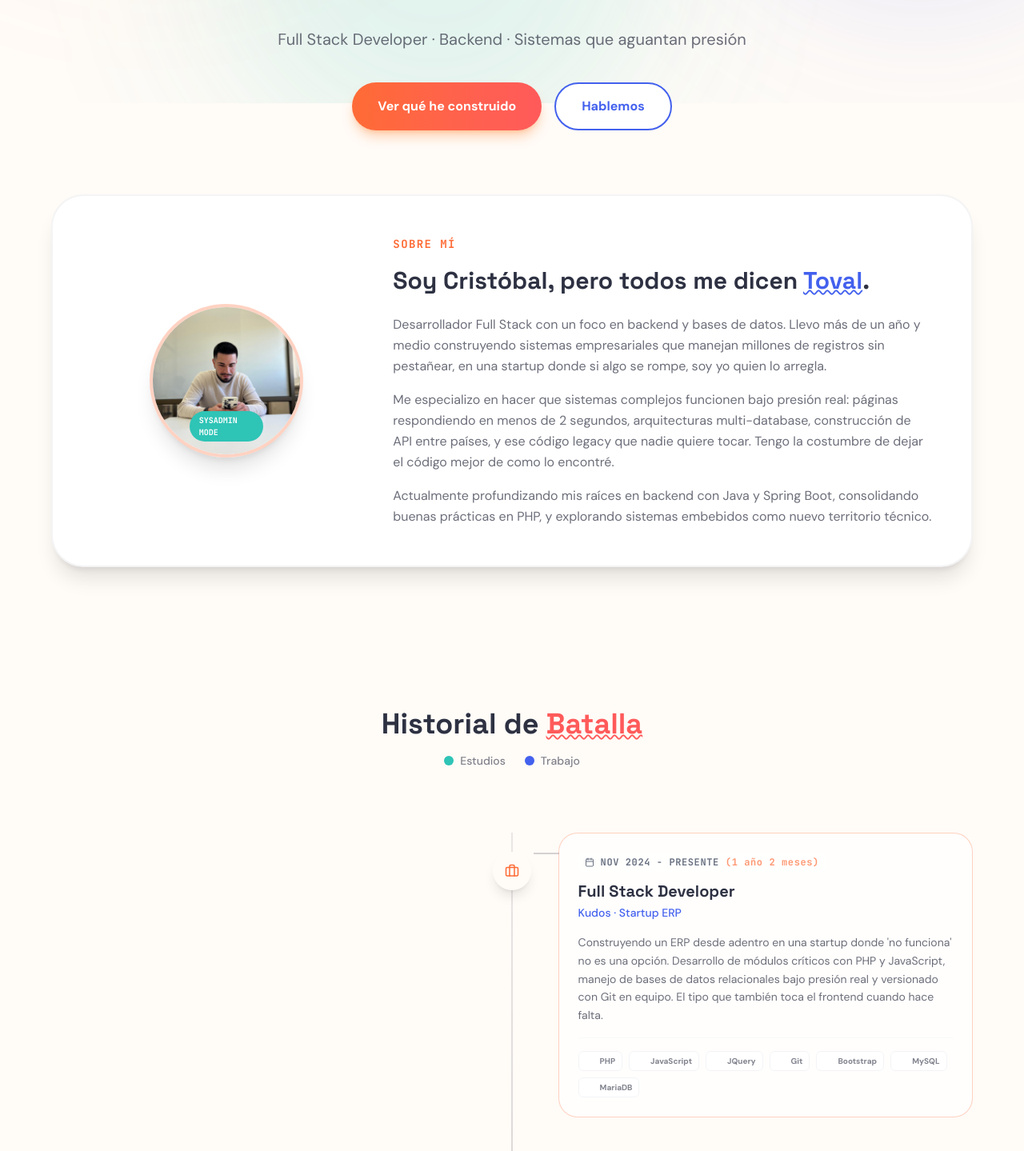
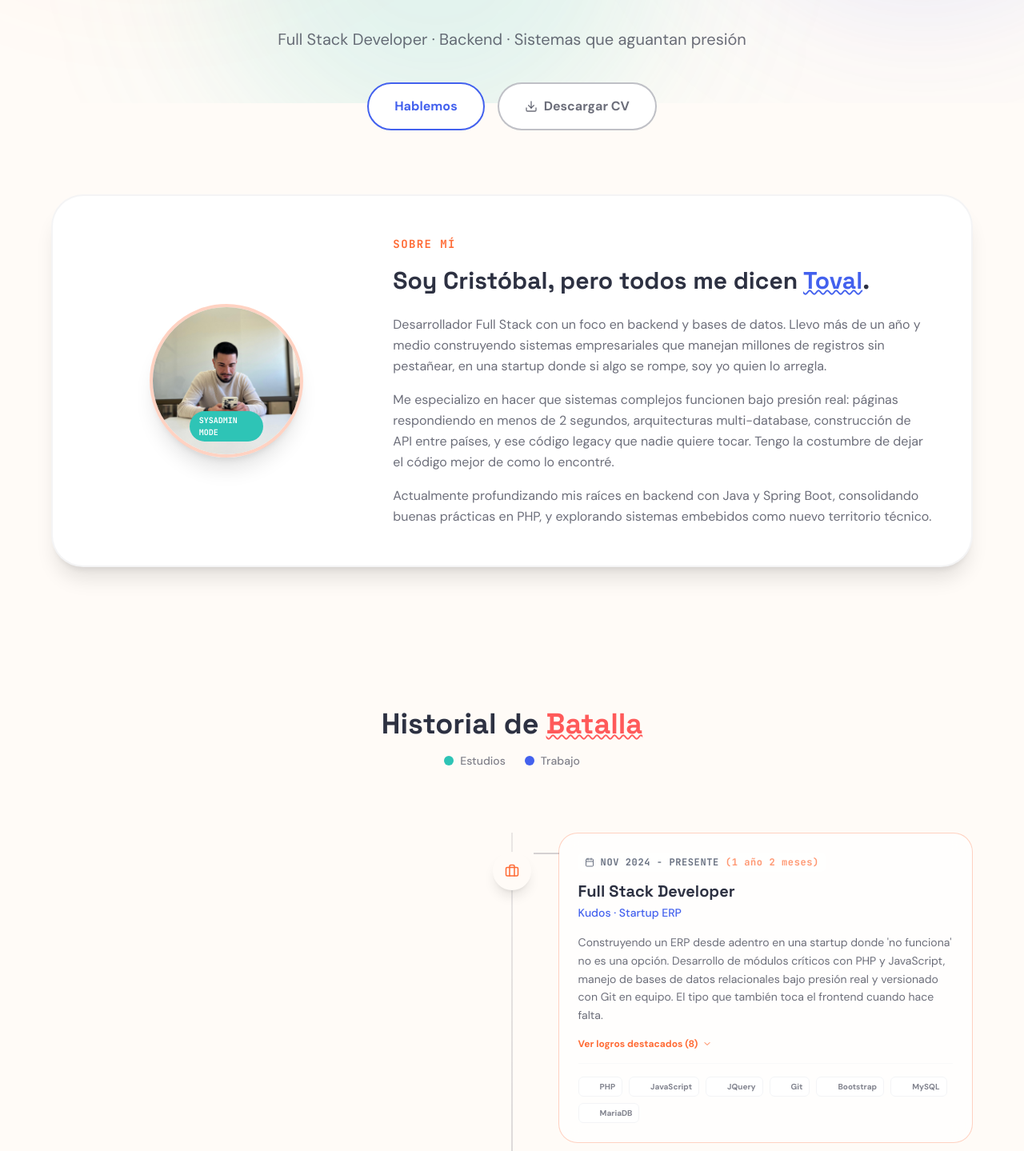
Before and after one commit to tovalh/portafolio, a Next.js app: page / in a window 1280 px wide. Shown: the part 671-2110 px from the top of the page at 80% size. Built offline with nearby package versions, Linux system fonts and the light colour scheme; some icons are missing.

Commit message:
Agregado logros en Experiencia, y Descargar CV

```diff
--- a/constants.ts
+++ b/constants.ts
@@ -206,7 +206,17 @@ export const TIMELINE_DATA: TimelineItem[] = [
         description: "Construyendo un ERP desde adentro en una startup donde 'no funciona' no es una opción. Desarrollo de módulos críticos con PHP y JavaScript, manejo de bases de datos relacionales bajo presión real y versionado con Git en equipo. El tipo que también toca el frontend cuando hace falta.",
         type: 'work',
         tech: ["PHP", "JavaScript", "JQuery", "Git", "Bootstrap", "MySQL", "MariaDB"],
-        highlight: true
+        highlight: true,
+        achievements: [
+            "Diseñé consultas SQL que procesan eficientemente más de 1,000,000 de registros mediante indexación y joins optimizados",
+            "Desarrollé arquitectura backend en PHP con tiempos de respuesta consistentes por debajo de 2 segundos",
+            "Participé en el desarrollo de un coordinador de transacciones distribuidas que sincroniza 5+ bases de datos con rollback atómico",
+            "Desarrollé junto al equipo una API REST con autenticación JWT para sincronización de facturación electrónica en tiempo real entre Chile y España (integración SII)",
+            "Fui parte del equipo que construyó un módulo contable completo con todas las reglas de negocio",
+            "Implementé sistema de conciliación bancaria con matching automático/manual (relaciones N:M) e importación configurable por banco",
+            "Participé en migración de módulos de PHP 5.6 a PHP 8.x introduciendo clases y funciones reutilizables",
+            "Integración con Transbank para procesamiento de pagos"
+        ]
     },
     {
         id: 2,
@@ -225,7 +235,12 @@ export const TIMELINE_DATA: TimelineItem[] = [
         endDate: "2024-11",
         description: "Primera experiencia laboral real: sistemas para un colegio con Java y Spring Boot conectado a PostgreSQL. Aprendí que los datos de alumnos no pueden explotar y que los profesores no toleran bugs en viernes.",
         type: 'work',
-        tech: ["Java", "Spring Boot", "PostgreSQL"]
+        tech: ["Java", "Spring Boot", "PostgreSQL"],
+        achievements: [
+            "Implementé integraciones con Google API que automatizan la sincronización de datos para 200+ usuarios, eliminando el ingreso manual",
+            "Construí sistema de planificación estratégica con Java y Spring Boot",
+            "Participé en diseño de APIs RESTful y modelado de base de datos con PostgreSQL"
+        ]
     },
     {
         id: 4,
--- a/src/app/layout.tsx
+++ b/src/app/layout.tsx
@@ -19,10 +19,24 @@ const jetbrainsMono = JetBrains_Mono({
 });
 
 export const metadata: Metadata = {
-  title: "toval.dev - Portfolio",
-  description: "Creado por Tovalh",
+  title: "Cristóbal Valladares — Full Stack Developer",
+  description: "Full Stack Developer especializado en backend y bases de datos. Sistemas que aguantan presión real.",
   icons: {
     icon: "/images/icon.png",
+  },
+  openGraph: {
+    title: "Cristóbal Valladares — Full Stack Developer",
+    description: "Full Stack Developer especializado en backend y bases de datos. Sistemas que aguantan presión real.",
+    url: "https://toval.dev",
+    siteName: "toval.dev",
+    images: [{ url: "/images/Logo_Toval.png", width: 800, height: 800 }],
+    type: "website",
+  },
+  twitter: {
+    card: "summary",
+    title: "Cristóbal Valladares — Full Stack Developer",
+    description: "Full Stack Developer especializado en backend y bases de datos. Sistemas que aguantan presión real.",
+    images: ["/images/Logo_Toval.png"],
   },
 };
 
@@ -32,7 +46,7 @@ export default function RootLayout({
   children: React.ReactNode;
 }>) {
   return (
-    <html lang="en">
+    <html lang="es">
       <body
           className={`${dmSans.variable} ${spaceGrotesk.variable} ${jetbrainsMono.variable} antialiased`}>
       <Header />
--- a/src/components/Experience.tsx
+++ b/src/components/Experience.tsx
@@ -1,5 +1,6 @@
-import React from 'react';
-import { Briefcase, GraduationCap, Calendar } from 'lucide-react';
+'use client';
+import React, { useState } from 'react';
+import { Briefcase, GraduationCap, Calendar, ChevronDown } from 'lucide-react';
 import { TimelineItem } from '../../types';
 import { EXPERIENCE_TEXT, TIMELINE_DATA } from '../../constants';
 import {
@@ -57,6 +58,7 @@ function getDuration(startDate?: string, endDate?: string): string | null {
 
 function ExperienceCard({ item, isLeft }: { item: TimelineItem; isLeft: boolean }) {
     const duration = getDuration(item.startDate, item.endDate);
+    const [open, setOpen] = useState(false);
     return (
         <div className={`relative w-full md:w-[45%] ${isLeft ? 'md:mr-auto' : 'md:ml-auto'}`}>
             <div className={`bg-white/70 dark:bg-white/10 backdrop-blur-md p-6 rounded-3xl border transition-all duration-300 hover:shadow-xl relative hover:-translate-y-1
@@ -95,9 +97,32 @@ function ExperienceCard({ item, isLeft }: { item: TimelineItem; isLeft: boolean
                     {item.description}
                 </p>
 
+                {/* Acordeón de logros */}
+                {item.achievements && item.achievements.length > 0 && (
+                    <div className="mt-4">
+                        <button
+                            onClick={() => setOpen(v => !v)}
+                            className="flex items-center gap-1.5 text-xs font-bold text-primary hover:text-primary/70 transition-colors"
+                        >
+                            {open ? 'Ocultar logros' : `Ver logros destacados (${item.achievements.length})`}
+                            <ChevronDown size={12} className={`transition-transform duration-300 ${open ? 'rotate-180' : ''}`} />
+                        </button>
+
+                        <div className={`overflow-hidden transition-all duration-300 ease-in-out ${open ? 'max-h-[600px] opacity-100 mt-3' : 'max-h-0 opacity-0'}`}>
+                            <ul className="list-disc list-inside space-y-2 pl-1 [&>li::marker]:text-primary">
+                                {item.achievements.map((a, i) => (
+                                    <li key={i} className="text-sm text-dark/65 dark:text-white/65 leading-relaxed">
+                                        {a}
+                                    </li>
+                                ))}
+                            </ul>
+                        </div>
+                    </div>
+                )}
+
                 {/* Tech Stack for Jobs */}
                 {item.tech && (
-                    <div className="flex flex-wrap gap-2 pt-4 border-t border-gray-100/50 dark:border-white/10">
+                    <div className="flex flex-wrap gap-2 pt-4 border-t border-gray-100/50 dark:border-white/10 mt-4">
                         {item.tech.map(t => {
                             const IconComponent = getTechIcon(t);
                             return (
--- a/src/components/Hero.tsx
+++ b/src/components/Hero.tsx
@@ -1,6 +1,6 @@
 'use client'
 import { useState } from 'react';
-import { Database, ShieldCheck } from 'lucide-react';
+import { Database, ShieldCheck, Download } from 'lucide-react';
 import { HERO_TEXT } from '../../constants';
 
 export default function Hero() {
@@ -72,11 +72,19 @@ export default function Hero() {
 
                 {/* CTAs */}
                 <div className="flex flex-col sm:flex-row gap-4 mt-10">
-                    <a href="#projects" className="px-8 py-4 bg-gradient-to-r from-primary to-alert text-white font-bold rounded-full shadow-lg shadow-orange-500/30 hover:shadow-orange-500/50 hover:scale-105 transition-all flex items-center justify-center gap-2">
+                    {/* <a href="#projects" className="px-8 py-4 bg-gradient-to-r from-primary to-alert text-white font-bold rounded-full shadow-lg shadow-orange-500/30 hover:shadow-orange-500/50 hover:scale-105 transition-all flex items-center justify-center gap-2">
                         {HERO_TEXT.ctaPrimary}
-                    </a>
+                    </a> */}
                     <a href="#contact" className="px-8 py-4 bg-white dark:bg-white/10 border-2 border-secondary text-secondary font-bold rounded-full hover:bg-secondary/5 dark:hover:bg-secondary/20 hover:scale-105 transition-all flex items-center justify-center gap-2">
                         {HERO_TEXT.ctaSecondary}
+                    </a>
+                    <a
+                        href="/Cv Cristobal Valladares.pdf"
+                        download
+                        className="px-8 py-4 bg-white dark:bg-white/10 border-2 border-dark/30 dark:border-white/30 text-dark/70 dark:text-white/70 font-bold rounded-full hover:border-dark/60 dark:hover:border-white/60 hover:text-dark dark:hover:text-white hover:scale-105 transition-all flex items-center justify-center gap-2"
+                    >
+                        <Download size={16} />
+                        Descargar CV
                     </a>
                 </div>
 
--- a/types.ts
+++ b/types.ts
@@ -41,4 +41,5 @@ export interface TimelineItem {
     type: 'work' | 'education';
     tech?: string[];
     highlight?: boolean;
+    achievements?: string[];
 }
```
Also changed, not shown: 1 other file (tests, documents, lock files or other folders).
